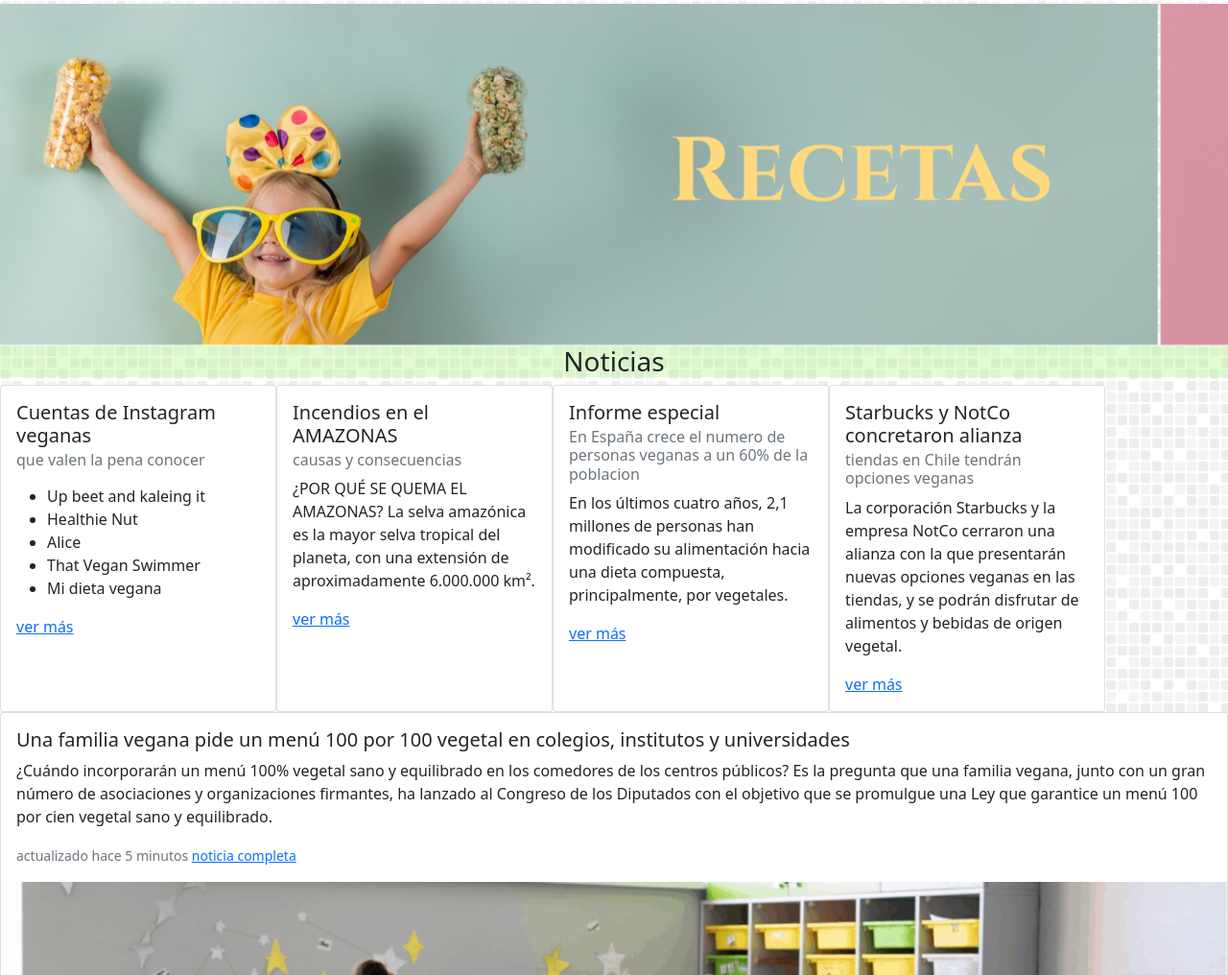
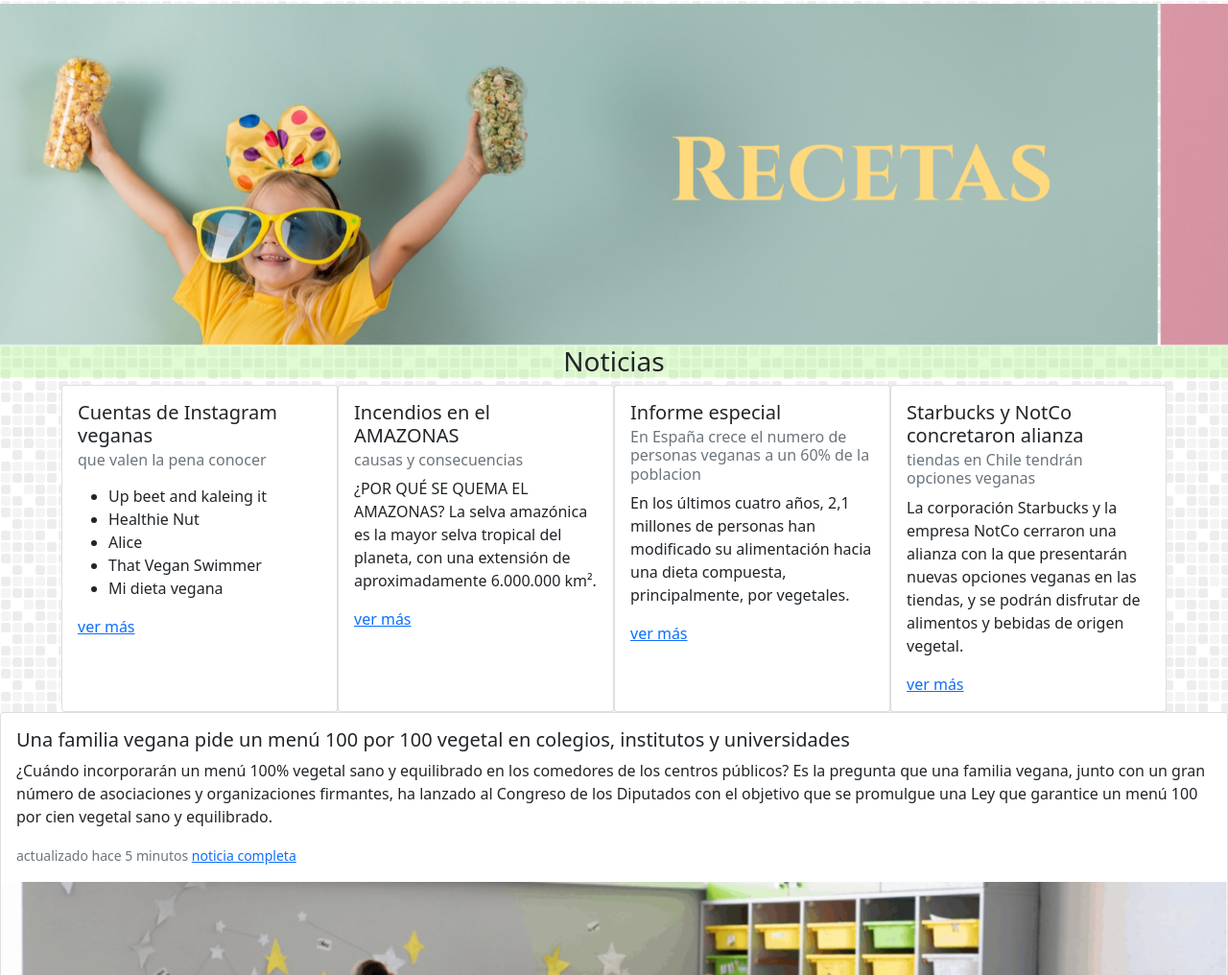
Before and after one commit to daniellfreelancer/tercera-entrega, a plain HTML site: page index.html in a window 1280 px wide. Shown: the part 84-1100 px from the top of the page at 96% size. Drawn offline with nearby package versions, Linux system fonts and the light colour scheme.

Commit message:
actualizacion css

```diff
--- a/css/styles.css
+++ b/css/styles.css
@@ -166,7 +166,12 @@ main div .img-historia {
 main div .texto-historia p {
   text-align: justify;
 }
-
+main section .contenido-noticias {
+    justify-content: center;
+    padding: 0px 20px;
+    margin: 0px 20px;
+    flex-wrap: wrap;
+}
 main section .lista-de-productos {
   text-align: center;
   background-color: rgba(169, 246, 131, 0.35);
```
